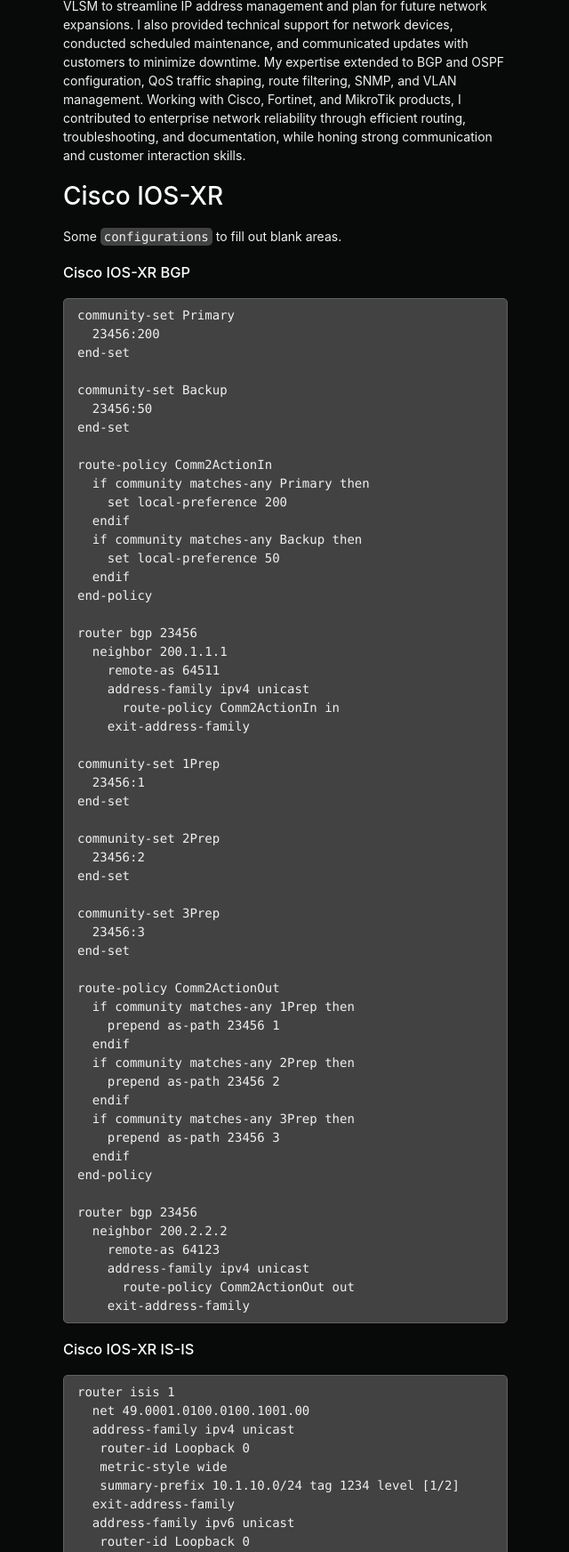
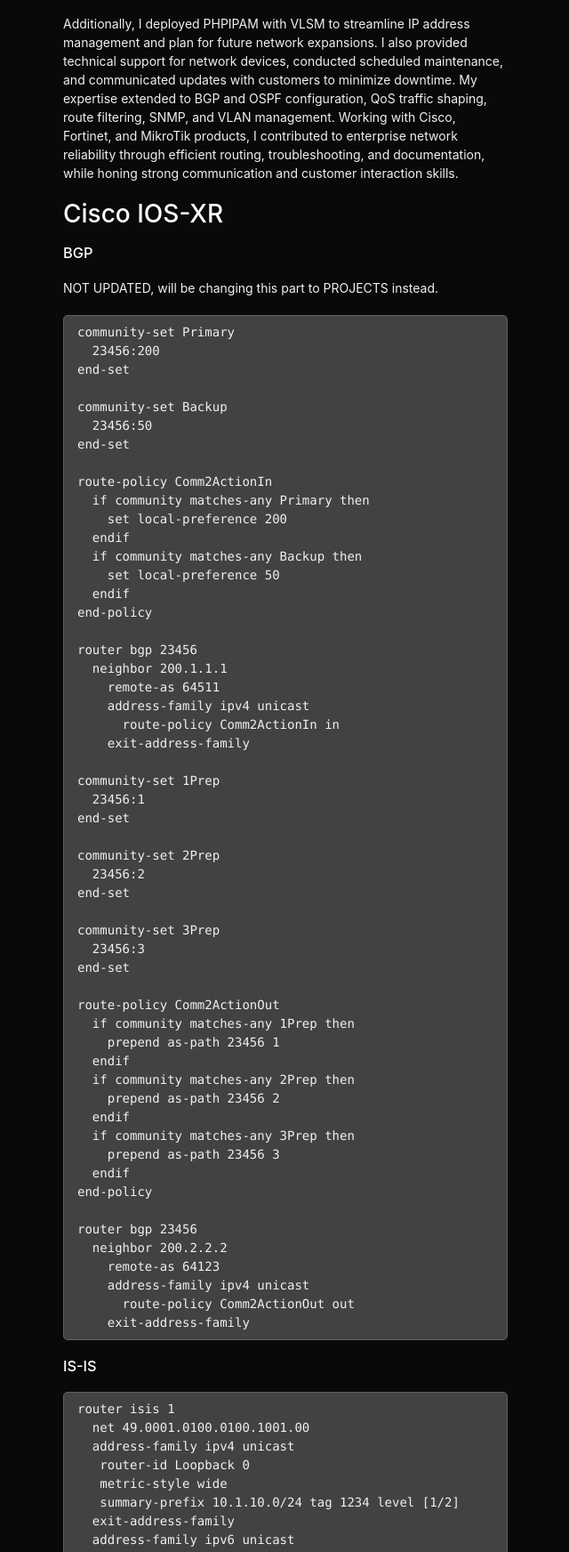
Before and after one commit to kobebillo/kobebillo.github.io, a plain HTML site: page index.html in a window 1280 px wide. Shown: the part 1174-2918 px from the top of the page at 89% size, without its empty margins (499-1139 px from the left). Drawn offline with nearby package versions, Linux system fonts and the light colour scheme.

Commit message:
Reconstruction

```diff
--- a/index.html
+++ b/index.html
@@ -41,11 +41,12 @@
       <p>As a NOC Analyst at Comcast Masergy, I provide technical solutions to support and transform customer networks. With hands-on experience in SD-WAN, Internet routing, and secure connectivity. I have been responsible for setting up IPSec VPN Tunneling such as Site-to-Site and Remote Access VPN between our customers' organizations. I have experienced configuring and migrating our POPs for our customers' VPRN, VPLS, and IES services using Nokia SR7750. My role also involves troubleshooting and resolving escalated issues, where I collaborate with customers and service providers to quickly resolve network challenges.</p>
       <p>I am able to work under pressure and in fast-paced environments. I provide excellent communication and collaboration skills, which enable me to work effectively with customers and escalations. My focus is on ensuring smooth network operations, troubleshooting issues quickly, and maintaining optimal performance. I also contribute to on-call rotations, providing continuous support to meet the needs of our customers.</p>
       <h3>SPARC Properties and Realty Corporation<p class="view"><small>December 2023 - May 2024</small></p></h3>
-      <p>At SPARC Properties and Realty Corporation, I managed network operations and physical cabling for office infrastructures, ensuring seamless connectivity and optimal performance. I configured Cisco MDF core switches and implemented VLANs with DHCP to support dynamic networking needs. My role involved deploying and managing QoS policies, class maps, and ACLs to meet bandwidth performance goals. I utilized tools like Checkmk, PingPlotter, Syslog, and Cacti for network monitoring, troubleshooting, and documentation. Additionally, I deployed PHPIPAM with VLSM to streamline IP address management and plan for future network expansions. I also provided technical support for network devices, conducted scheduled maintenance, and communicated updates with customers to minimize downtime. My expertise extended to BGP and OSPF configuration, QoS traffic shaping, route filtering, SNMP, and VLAN management. Working with Cisco, Fortinet, and MikroTik products, I contributed to enterprise network reliability through efficient routing, troubleshooting, and documentation, while honing strong communication and customer interaction skills.</p>
+      <p>At SPARC Properties and Realty Corporation, I managed network operations and physical cabling for office infrastructures, ensuring seamless connectivity and optimal performance. I configured Cisco MDF core switches and implemented VLANs with DHCP to support dynamic networking needs. My role involved deploying and managing QoS policies, class maps, and ACLs to meet bandwidth performance goals. I utilized tools like Checkmk, PingPlotter, Syslog, and Cacti for network monitoring, troubleshooting, and documentation.</p>
+      <p>Additionally, I deployed PHPIPAM with VLSM to streamline IP address management and plan for future network expansions. I also provided technical support for network devices, conducted scheduled maintenance, and communicated updates with customers to minimize downtime. My expertise extended to BGP and OSPF configuration, QoS traffic shaping, route filtering, SNMP, and VLAN management. Working with Cisco, Fortinet, and MikroTik products, I contributed to enterprise network reliability through efficient routing, troubleshooting, and documentation, while honing strong communication and customer interaction skills.</p>
 
       <h1>Cisco IOS-XR</h1>
-      <p>Some <code>configurations</code> to fill out blank areas.</p>
-      <h3>Cisco IOS-XR BGP</h3>
+      <h3>BGP</h3>
+      <p>NOT UPDATED, will be changing this part to PROJECTS instead.</p>
       <pre><code class="language-html">community-set Primary
   23456:200
 end-set
@@ -101,7 +102,7 @@ router bgp 23456
       route-policy Comm2ActionOut out
     exit-address-family
 </code></pre>
-      <h3>Cisco IOS-XR IS-IS</h3>
+      <h3>IS-IS</h3>
       <pre><code>router isis 1
   net 49.0001.0100.0100.1001.00
   address-family ipv4 unicast
```
